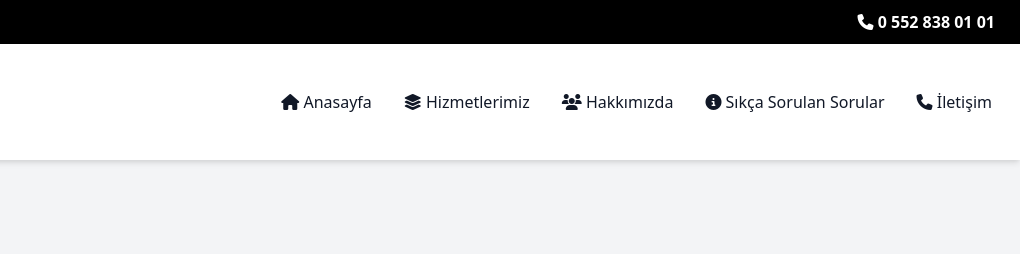
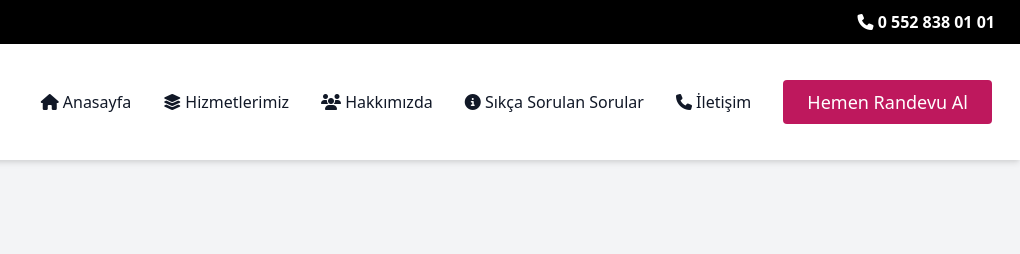
Before and after one commit to secosweb/index, a plain HTML site: page index.html in a window 1280 px wide. Shown: the top 254 px of the page, 260-1280 px from the left. Drawn offline with nearby package versions, Linux system fonts and the light colour scheme.

Commit message:
Add files via upload

```diff
--- a/index.html
+++ b/index.html
@@ -42,7 +42,7 @@
                 <span class="self-center text-2xl font-semibold whitespace-nowrap dark:text-white">Secos Beauty</span>
             </a>
             <button data-collapse-toggle="navbar-default" type="button"
-                class="inline-flex items-center p-2 w-10 h-10 justify-center text-sm text-gray-500 rounded-lg md:hidden hover:bg-gray-100 focus:outline-none focus:ring-2 focus:ring-gray-200 dark:text-gray-400 dark:hover:bg-gray-700 dark:focus:ring-gray-600"
+                class="inline-flex items-center p-2 w-10 h-10 justify-center text-sm text-gray-500 rounded-lg xl:hidden hover:bg-gray-100 focus:outline-none focus:ring-2 focus:ring-gray-200 dark:text-gray-400 dark:hover:bg-gray-700 dark:focus:ring-gray-600"
                 aria-controls="navbar-default" aria-expanded="false">
                 <span class="sr-only">Menüyü aç</span>
                 <svg class="w-5 h-5" aria-hidden="true" xmlns="http://www.w3.org/2000/svg" fill="none" viewBox="0 0 17 14">
@@ -50,9 +50,9 @@
                         d="M1 1h15M1 7h15M1 13h15" />
                 </svg>
             </button>
-            <div class="hidden md:block md:w-auto" id="navbar-default">
+            <div class="hidden xl:block xl:w-auto" id="navbar-default">
                 <ul
-                    class="font-medium flex flex-col p-4 md:p-0 mt-4 border border-gray-100 rounded-lg  md:flex-row md:space-x-8 rtl:space-x-reverse md:mt-0 md:border-0 md:bg-white dark:bg-gray-800 md:dark:bg-gray-900 dark:border-gray-700">
+                    class="font-medium flex items-center flex-col p-4 md:p-0 mt-4 border border-gray-100 rounded-lg  md:flex-row md:space-x-8 rtl:space-x-reverse md:mt-0 md:border-0 md:bg-white dark:bg-gray-800 md:dark:bg-gray-900 dark:border-gray-700">
 
 
                     <li>
@@ -75,6 +75,14 @@
                     <li>
                         <a href="#iletisim"
                             class="block py-2 px-3 text-gray-900 rounded  md:hover:bg-transparent md:border-0 md:hover:text-pink-700 md:p-0 dark:text-white md:dark:hover:text-blue-500 dark:hover:bg-gray-700 dark:hover:text-white md:dark:hover:bg-transparent"><i class="fa-solid fa-phone"></i> İletişim</a>
+                    </li>
+                    <li>
+
+                            <a href="https://www.kolayrandevu.com/isletme/secos-guzellik-merkezi?website=1" target="_blank"
+                                class="inline-flex text-white bg-pink-700 border-0 py-2 px-6 focus:outline-none hover:bg-pink-600 rounded text-lg">
+                                Hemen Randevu Al</a>
+
+
                     </li>
 
                 </ul>
```
